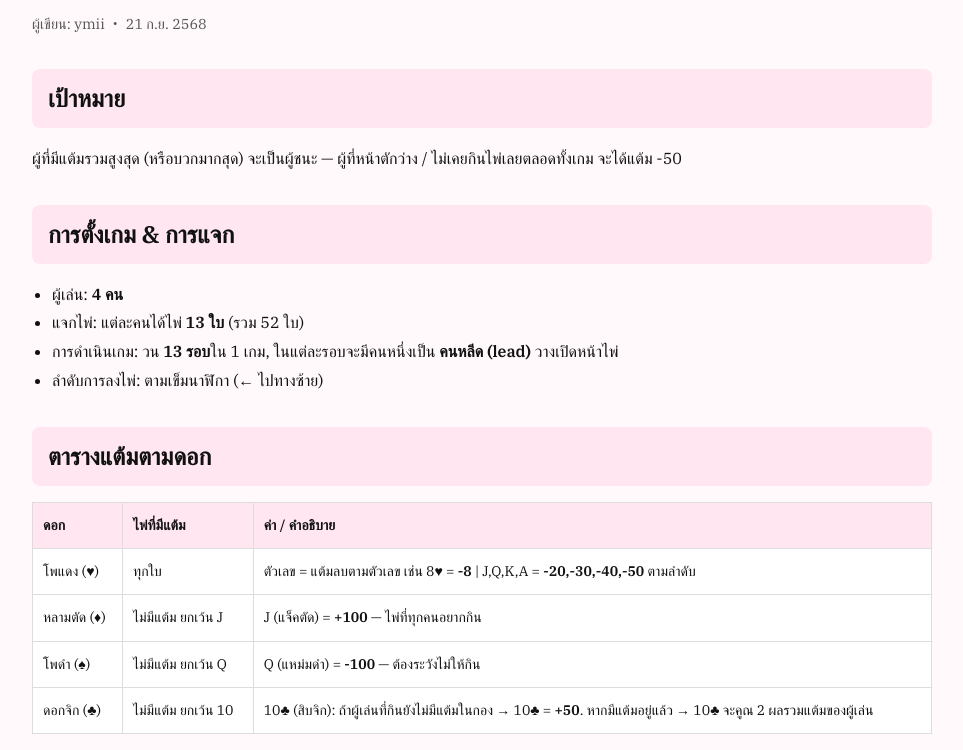
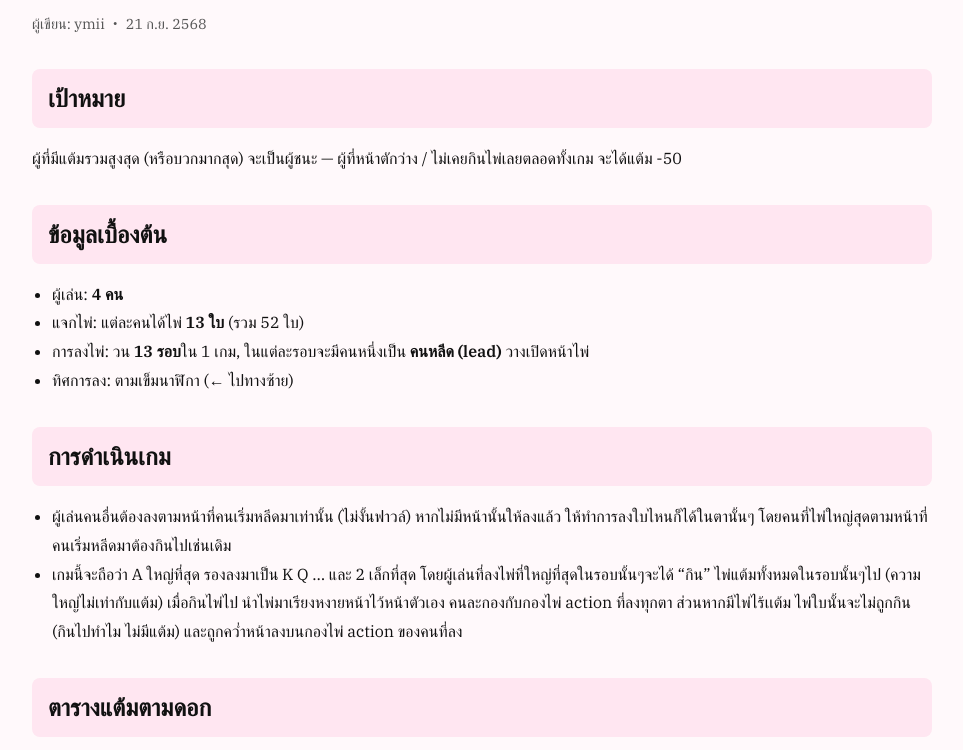
Before and after one commit to rinlena/GuideToJubmoo, a plain HTML site: page index.html in a window 1280 px wide. Shown: the part 143-893 px from the top of the page, without its empty margins (158-1121 px from the left). Drawn offline with Linux system fonts and the light colour scheme.

Commit message:
Update index.html

```diff
--- a/index.html
+++ b/index.html
@@ -109,13 +109,21 @@
   <h2>เป้าหมาย</h2>
   <p>ผู้ที่มีแต้มรวมสูงสุด (หรือบวกมากสุด) จะเป็นผู้ชนะ — ผู้ที่หน้าตักว่าง / ไม่เคยกินไพ่เลยตลอดทั้งเกม จะได้แต้ม -50</p>
 
-  <h2>การตั้งเกม & การแจก</h2>
+  <h2>ข้อมูลเบื้องต้น</h2>
   <ul>
     <li>ผู้เล่น: <strong>4 คน</strong></li>
     <li>แจกไพ่: แต่ละคนได้ไพ่ <strong>13 ใบ</strong> (รวม 52 ใบ)</li>
-    <li>การดำเนินเกม: วน <strong>13 รอบ</strong>ใน 1 เกม, ในแต่ละรอบจะมีคนหนึ่งเป็น <strong>คนหลีด (lead)</strong> วางเปิดหน้าไพ่</li>
-    <li>ลำดับการลงไพ่: ตามเข็มนาฬิกา (← ไปทางซ้าย)</li>
+    <li>การลงไพ่: วน <strong>13 รอบ</strong>ใน 1 เกม, ในแต่ละรอบจะมีคนหนึ่งเป็น <strong>คนหลีด (lead)</strong> วางเปิดหน้าไพ่</li>
+    <li>ทิศการลง: ตามเข็มนาฬิกา (← ไปทางซ้าย)</li>
   </ul>
+
+
+<h2>การดำเนินเกม</h2>
+  <ul>
+    <li>ผู้เล่นคนอื่นต้องลงตามหน้าที่คนเริ่มหลีดมาเท่านั้น (ไม่งั้นฟาวล์) หากไม่มีหน้านั้นให้ลงแล้ว ให้ทำการลงใบไหนก็ได้ในตานั้นๆ โดยคนที่ไพ่ใหญ่สุดตามหน้าที่คนเริ่มหลีดมาต้องกินไปเช่นเดิม</li>
+    <li>เกมนี้จะถือว่า A ใหญ่ที่สุด รองลงมาเป็น K Q … และ 2 เล็กที่สุด โดยผู้เล่นที่ลงไพ่ที่ใหญ่ที่สุดในรอบนั้นๆจะได้ “กิน” ไพ่แต้มทั้งหมดในรอบนั้นๆไป (ความใหญ่ไม่เท่ากับแต้ม) เมื่อกินไพ่ไป นำไพ่มาเรียงหงายหน้าไว้หน้าตัวเอง คนละกองกับกองไพ่ action ที่ลงทุกตา ส่วนหากมีไพ่ไร้เเต้ม ไพ่ใบนั้นจะไม่ถูกกิน (กินไปทำไม ไม่มีแต้ม) และถูกคว่ำหน้าลงบนกองไพ่ action ของคนที่ลง</li>
+  </ul>
+
 
   <h2>ตารางแต้มตามดอก</h2>
   <table>
@@ -141,7 +149,7 @@
       <tr>
         <td>ดอกจิก (♣)</td>
         <td>ไม่มีแต้ม ยกเว้น 10</td>
-        <td>10♣ (สิบจิก): ถ้าผู้เล่นที่กินยังไม่มีแต้มในกอง → 10♣ = <strong>+50</strong>. หากมีแต้มอยู่แล้ว → 10♣ จะคูณ 2 ผลรวมแต้มของผู้เล่น</td>
+        <td>10 (สิบจิก) แบ่งเป็น 2 กรณี (1)ถ้าผู้เล่นที่กินยังไม่มีแต้มในกอง → 10♣ = <strong>+50</strong> (2)หากมีแต้มอยู่แล้ว → 10♣ จะคูณ 2 ผลรวมแต้มของผู้เล่น</td>
       </tr>
     </tbody>
   </table>
```
